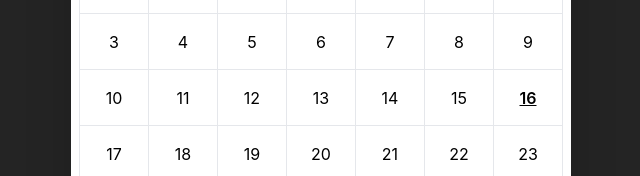
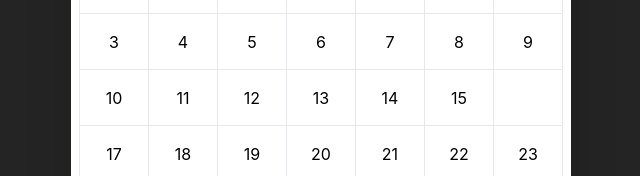
Before and after one commit to abaheer/meeting-time-finder, a React (Vite) app: page / in a window 1280 px wide. Shown: the part 239-415 px from the top of the page, without its empty margins (319-959 px from the left). Built offline with nearby package versions, Linux system fonts and the light colour scheme.

Commit message:
update selected/hover day styling

```diff
--- a/src/calender/calendar.jsx
+++ b/src/calender/calendar.jsx
@@ -64,7 +64,7 @@
                 className={
                   "col-span-1 " +
                   (props.value.getDate() === dayOfTheMonth + 1
-                    ? "font-semibold underline"
+                    ? "bg-blue-500 text-white"
                     : "")
                 }
                 text={dayOfTheMonth + 1}
--- a/src/calender/cell.jsx
+++ b/src/calender/cell.jsx
@@ -7,7 +7,7 @@
       className={clsx(
         "bg-white text-black h-14 flex text-center items-center justify-center border-trueGray-800 border-b border-r select-none",
         {
-          "cursor-pointer hover:bg-transparent hover:text-white transition-colors duration-200":
+          "cursor-pointer hover:border-2 hover:border-blue-600 transition-colors duration-200":
             props.onClick,
         },
         props.className,
```
